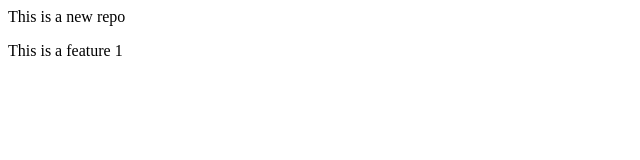
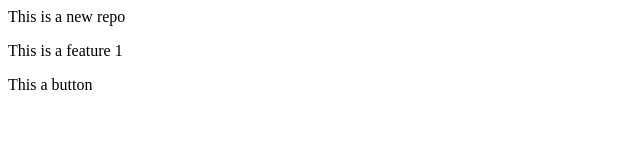
Before and after one commit to Danish7911/LocalRep, a plain HTML site: page index.html in a window 1280 px wide. Shown: the full height of the page, 0-640 px from the left. Drawn offline with Linux system fonts and the light colour scheme.

Commit message:
Add button

```diff
--- a/index.html
+++ b/index.html
@@ -1,2 +1,3 @@
 <p>This is a new repo</p>
 <p>This is a feature 1</p>
+<p>This a button</p>
```
